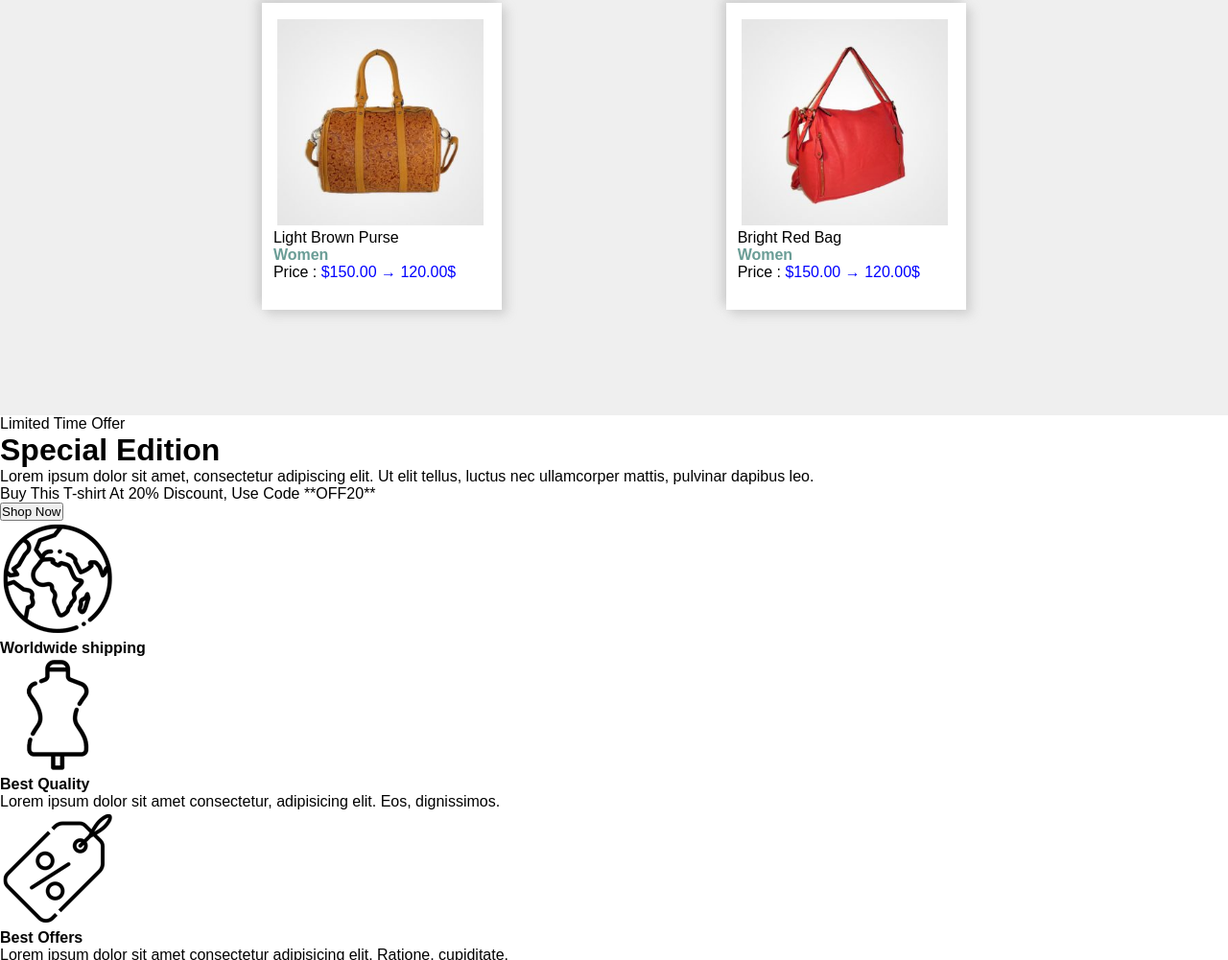
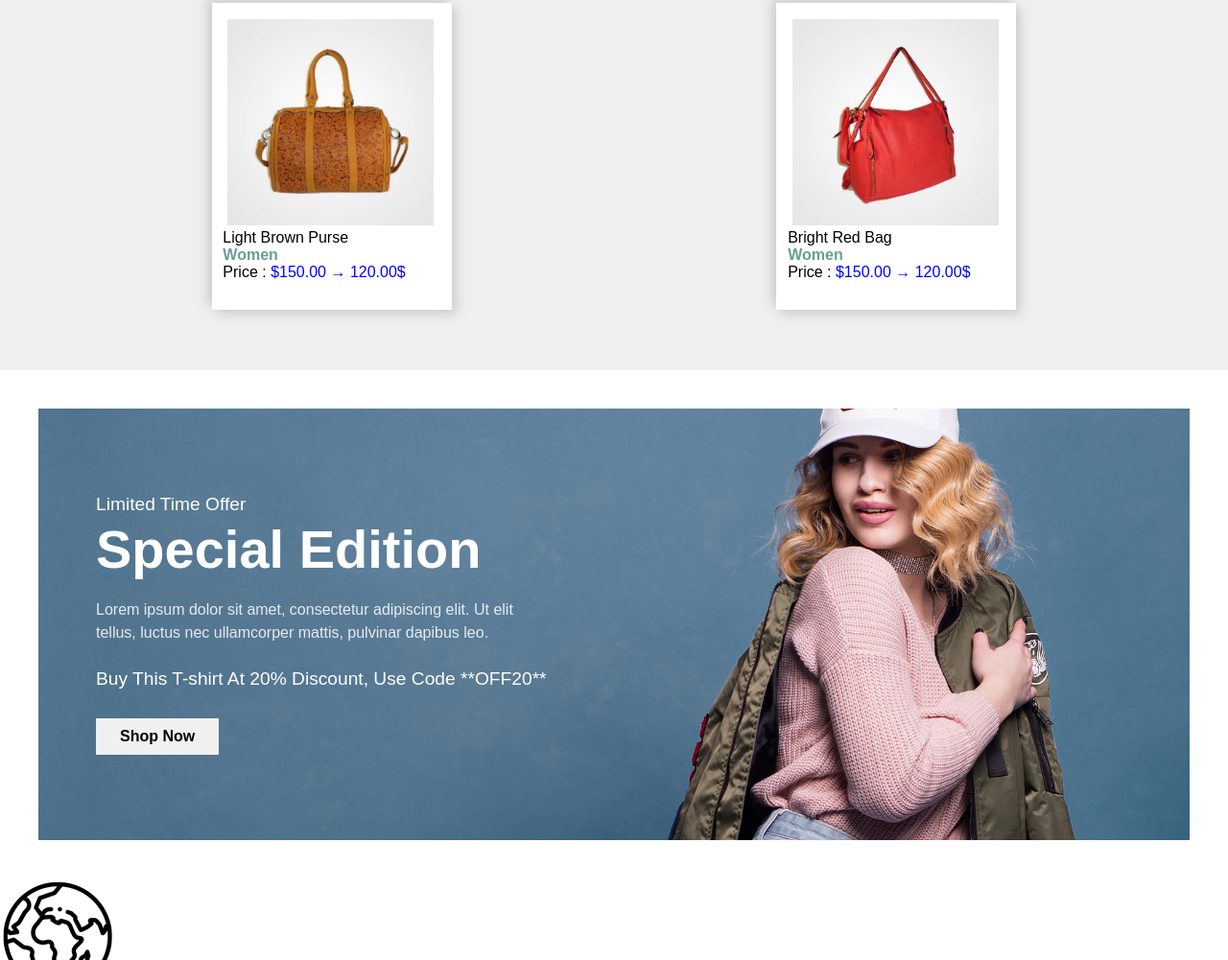
Before and after one commit to Mohamed12-Gg/Fourth-project-team, a plain HTML site: page index.html in a window 1280 px wide. Shown: the part 1799-2800 px from the top of the page at 96% size. Drawn offline with Linux system fonts and the light colour scheme; files whose address does not match are found by name.

Commit message:
Update styles in assets/style.css
Refactor CSS styles for improved layout and responsiveness.

```diff
--- a/assets/style.css
+++ b/assets/style.css
@@ -1,16 +1,17 @@
-/* Header */
+
 * {
   box-sizing: border-box;
   padding: 0;
   margin: 0;
-  color: black;
+  /* color: black; */
 }
+
 body {
   font-family: sans-serif;
   color: #ffffff;
   height: 1000px;
 }
-
+/* Header */
 .container {
   max-width: 1400px;
   margin: 0 auto;
@@ -69,7 +70,7 @@ header {
   margin-left: 20px;
   font-weight: 500;
 }
-
+/* Main */
 .hero {
   padding-top: 100px;
   background-image: linear-gradient(to right, #0d2f4d, #4d0d1f66),
@@ -133,8 +134,10 @@ header {
   background-color: #ffffff;
   color: #0d2f4d;
 }
-/* End Header */
+/* End Header & Main */
 
+
+/* Logo */
 .client-logos{
   display: flex;
   justify-content: space-around;
@@ -142,9 +145,19 @@ header {
   padding: 20px 0;
   background-color: #f9f9f9;
 }
+
+.client-logos img {
+  max-height: 60px;
+  opacity: 0.7;
+  transition: opacity 0.3s;
+}
+
+
+/* Products */
 #darkHalf {
   background-color: #efefef;
   padding: 4%;
+  color: black;
 }
 #darkHalf h1 {
   text-align: center;
@@ -152,11 +165,13 @@ header {
 }
 #ourProducts {
   display: flex;
+  /* width: 100%; */
   flex-wrap: wrap;
-  justify-content: space-evenly;
-  align-content: center;
-  padding-bottom: 4%;
-  overflow: hidden;
+  justify-content: space-around;
+  /* align-content: center; */
+  flex-direction: row;
+  /* padding-bottom: 4%; */
+  /* overflow: hidden; */
 }
 #ourProducts div {
   margin: 1%;
@@ -178,11 +193,13 @@ header {
   background-color: unset !important;
   height: 215px;
   width: 215px;
+
 }
 
 #ourProducts div img {
   height: 215px;
   width: 215px;
+  transition: 0.9s;
 }
 #ourProducts div img:hover {
   scale: 1.3;
@@ -198,6 +215,84 @@ header {
 }
 
 
+/* Hero-banner */
+.hero-banner {
+    width: 100%;
+    max-width: 1200px;
+    height: 450px;
+    display: flex;
+    color: #fff;
+    margin: 40px;
+    overflow: hidden;
+    background-image: url("/assets/image/banner-03.jpg");
+    background-attachment: fixed;
+    background-size: cover;
+    background-position: center right;
+}
+
+
+.content {
+    flex: 1;
+    padding: 60px;
+    display: flex;
+    flex-direction: column;
+    justify-content: center;
+    max-width: 50%;
+}
+
+.pre-title {
+    font-size: 1.2em;
+    font-weight: 300;
+    margin-bottom: 5px;
+}
+
+.title {
+    font-size: 3.5em;
+    font-weight: 800;
+    margin: 0 0 20px 0;
+    line-height: 1.1;
+}
+
+.description {
+    font-size: 1em;
+    font-weight: 300;
+    margin-bottom: 25px;
+    line-height: 1.5;
+    color: rgba(255, 255, 255, 0.85);
+}
+
+.offer-text {
+    font-size: 1.2em;
+    font-weight: 500;
+    margin-bottom: 30px;
+}
+
+.offer-text strong {
+    font-weight: 700;
+    color: #ffcc00;
+}
+
+
+.shop-button {
+    padding: 10px 25px;
+    font-size: 1em;
+    font-weight: 600;
+    text-transform: capitalize;
+    background-color: #f0f0f0;
+    color: black;
+    border: none;
+    cursor: pointer;
+    align-self: flex-start;
+
+}
+
+.shop-button:hover {
+    background-color: black;
+    color: #f0f0f0;
+}
+
+
+/* Simpile Responsive */
 @media (max-width: 900px) {
   .top-nav {
     flex-wrap: wrap;
@@ -221,6 +316,11 @@ header {
   }
   .hero h1 {
     font-size: 40px;
+  }
+  #ourProducts{
+    justify-content: center;
+    align-items: center;
+    flex-direction: column;
   }
 }
 
```
